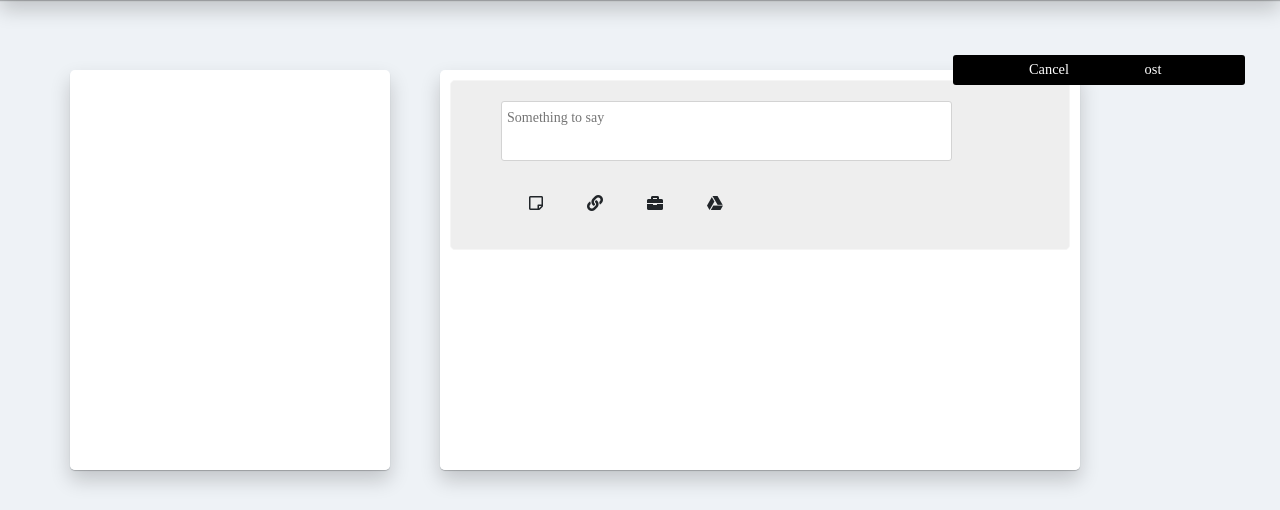
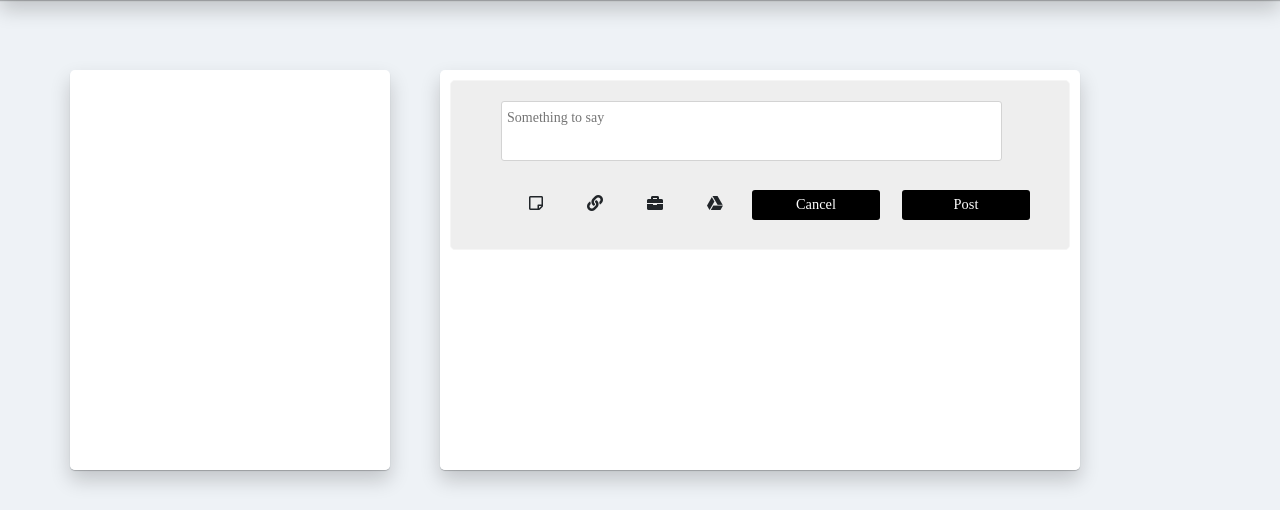
Before and after one commit to SyeedHasan/TeachMe, a PHP site: page /class.php in a window 1280 px wide. Shown: the part 60-570 px from the top of the page. Run offline with PHP 8.4, Linux system fonts and the light colour scheme; the visitor is signed in with stand-in values (Sample User, id 1); data that the repository does not hold is empty.

Commit message:
fixed btn alignment

```diff
--- a/assets/css/class2.css
+++ b/assets/css/class2.css
@@ -37,69 +37,6 @@
 }
 
 #style-11::-webkit-scrollbar-track {
-<<<<<<< HEAD
-    border-radius: 10px;
-    /*background: rgba(0,0,0,0.1);*/
-    background:white;
-    /*border: 1px solid #ccc;*/
-  }
-
-  #style-11::-webkit-scrollbar-thumb {
-    border-radius: 10px;
-    background:  black;
-    border: 1px solid black;
-  }
-
-  #style-11::-webkit-scrollbar-thumb:hover {
-    border: 1px solid #17a2b8;
-    background:#17a2b8;
-    transition: all 3s; }
-
-  #style-11::-webkit-scrollbar-thumb:active {
-    background: linear-gradient(left, #22ADD4, #1E98BA);
-  }
-
-/*For Post Area*/
-  div.postArea {
-    width: 600px;
-    background: white;
-    height: 100%;
-    border-radius:5px;
-    position: absolute;
-    top: 110px;
-    left: 350px;
-}
-.post_form {
-    width: 90%;
-}
-div.logos {
-    display: inline-block;
-    width:250px;
-    margin: 14px 50px;
-    text-align: center;
-}
-
-div.logos i {
-    padding:10px 20px;
-    margin-top: 10px;
-    margin-bottom: 10px;
-    border-radius:5px;
-}
-
-div.logos i:hover {
-    background: white;
-    transition: all 1.5s;
-}
-div.main_column {
-    padding-top: 20px;
-    background: #EEE;
-    border: 1px solid whitesmoke;
-    height: 170px;
-    margin: 10px;
-    border-radius: 5px;
-}
-
-=======
   border-radius: 10px;
   /*background: rgba(0,0,0,0.1);*/
   background: white;
@@ -121,4 +58,44 @@ div.main_column {
 #style-11::-webkit-scrollbar-thumb:active {
   background: linear-gradient(left, #22ADD4, #1E98BA);
 }
->>>>>>> f5433142711e7f13c8613285bf62482d44de06cb
+
+/* CODE FOR FORM BUTTONS */
+
+.post_form input[type="submit"] {
+  width: 10%;
+  height: 30px;
+  border: none;
+  border-radius: 3px;
+  background-color: black;
+  display: block;
+  color: white;
+  font-size: 90%;
+  position: absolute;
+  outline: 0;
+  margin: 0;
+}
+
+.post_form input[type="reset"] {
+  width: 10%;
+  height: 30px;
+  border: none;
+  border-radius: 3px;
+  background-color: black;
+  display: block;
+  color: white;
+  font-size: 90%;
+  position: absolute;
+  outline: 0;
+  margin: 0;
+}
+
+
+#cancel_button {
+  right: 400px;
+  top:250px;
+}
+
+#post_button {
+  right:250px;
+  top:250px;
+}
--- a/class.php
+++ b/class.php
@@ -14,8 +14,8 @@
             <div class="main_column">
                 <form class="post_form" action="index.php" method="POST">
                     <textarea name="post_text" id="post_text" placeholder="Something to say"></textarea>
-                    <input type="submit" name="post" id="post_button" value="Post">
-                    <input type="submit" name="post" id="cancel_button" value="Cancel">
+                    <input type="submit" name="submitPost" id="post_button" value="Post">
+                    <input type="reset" name="cancelPost" id="cancel_button" value="Cancel">
                     <div class="logos">
                         <i class="far fa-sticky-note"></i>
                         <i class="fas fa-link"></i>
@@ -31,7 +31,6 @@
         </div>
     </div>
 
-
 <?php
     include 'includes/footer.php';
 ?>
--- a/dumb.html
+++ b/dumb.html
@@ -14,6 +14,8 @@
 
 
 
+
+
 </body>
 
 </html>
```
Lines whose indentation alone changed are shown as unchanged.
